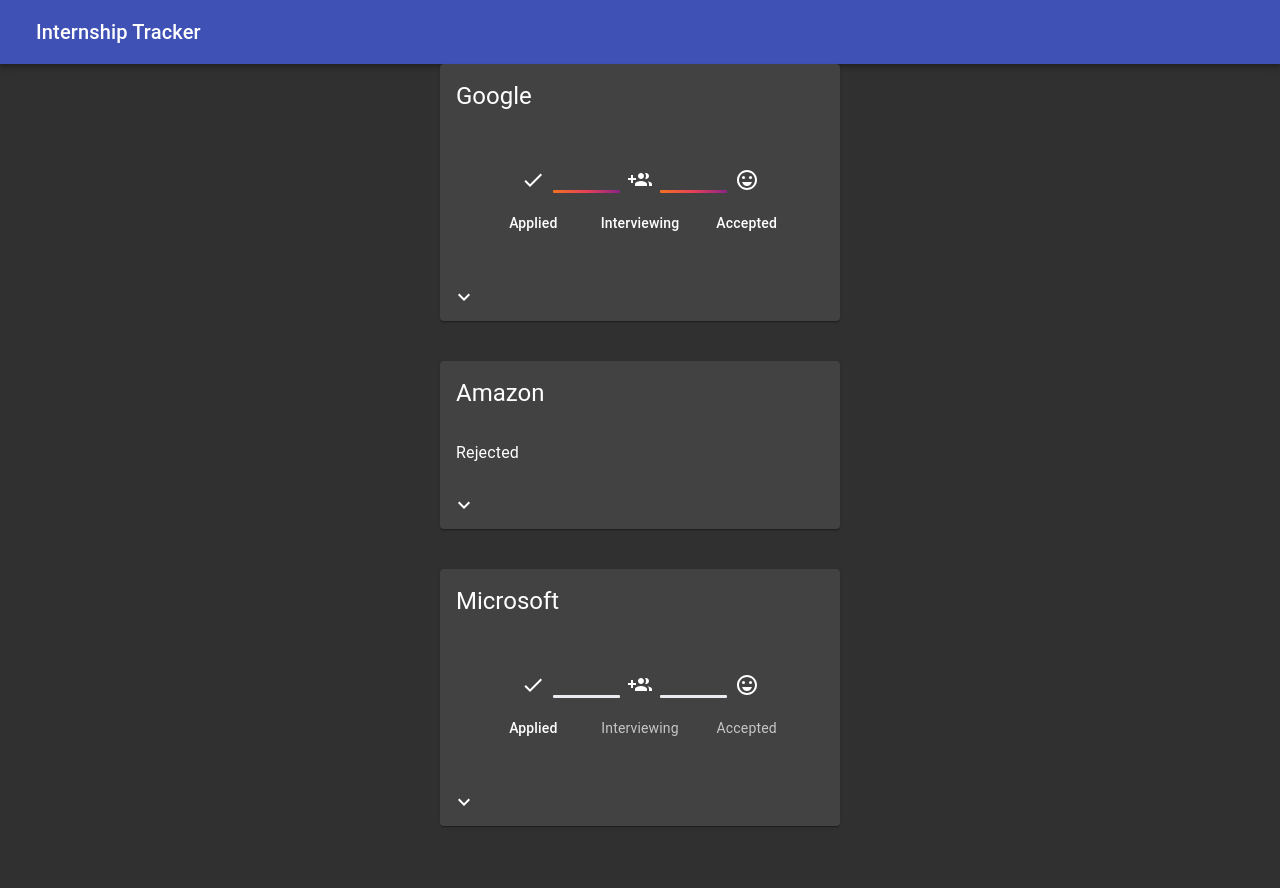
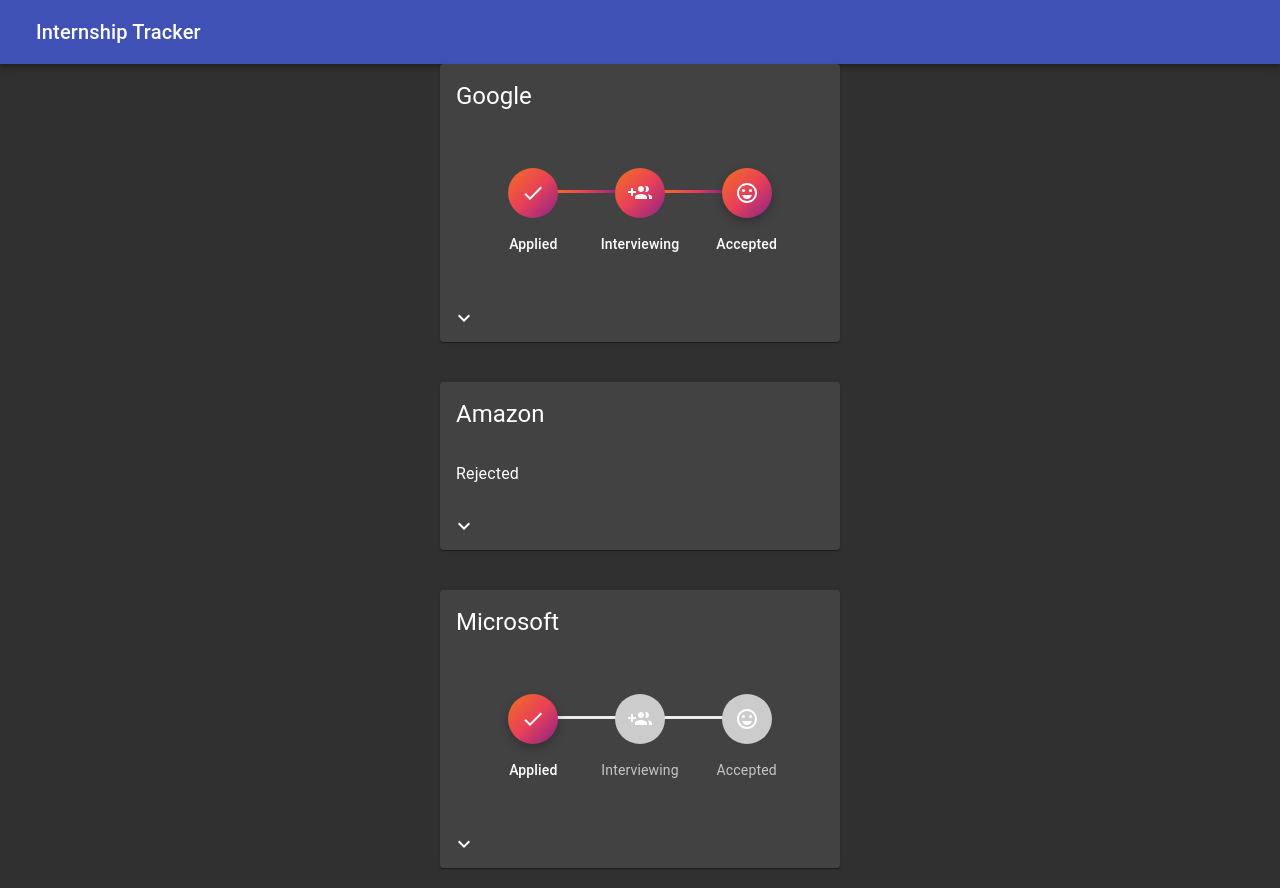
Before and after one commit to bryanjlim/internship-tracker, a React (Create React App) app: page / in a window 1280 px wide. Before the commit the page ends 846 px from the top, so only its background shows below. Built offline with nearby package versions, Linux system fonts and the light colour scheme; no server answers; the HTML template or start-up script is replaced by a standard one.

Commit message:
Fix custom steps

```diff
--- a/src/MainContainer/Email/Email.js
+++ b/src/MainContainer/Email/Email.js
@@ -12,7 +12,6 @@
 import IconButton from "@material-ui/core/IconButton";
 import ExpandMoreIcon from "@material-ui/icons/ExpandMore";
 import purple from "@material-ui/core/colors/purple";
-import PropTypes from "prop-types";
 import { makeStyles } from "@material-ui/core/styles";
 import Stepper from "@material-ui/core/Stepper";
 import Step from "@material-ui/core/Step";
@@ -74,7 +73,7 @@
   }
 });
 
-const useColorlibStepIconStyles = theme => ({
+const useColorlibStepIconStyles = makeStyles({
   root: {
     backgroundColor: "#ccc",
     zIndex: 1,
@@ -106,37 +105,18 @@
     2: <GroupAddIcon />,
     3: <SentimentVerySatisfiedIcon />
   };
-  let elementClass = classes.root;
-  console.log("Without additions");
-  console.log(elementClass);
-  if (active) {
-    elementClass = _.merge(classes.root, classes.active);
-  } else if (completed) {
-    elementClass = _.merge(classes.root, classes.completed);
-  }
-  console.log("With additions");
-  console.log(elementClass);
-  return <div className={elementClass}>{icons[String(props.icon)]}</div>;
+
+  return (
+    <div
+      className={clsx(classes.root, {
+        [classes.active]: active,
+        [classes.completed]: completed
+      })}
+    >
+      {icons[String(props.icon)]}
+    </div>
+  );
 }
-
-ColorlibStepIcon.propTypes = {
-  active: PropTypes.bool,
-  completed: PropTypes.bool,
-  icon: PropTypes.node
-};
-
-const useStyles = makeStyles(theme => ({
-  root: {
-    width: "90%"
-  },
-  button: {
-    marginRight: theme.spacing(1)
-  },
-  instructions: {
-    marginTop: theme.spacing(1),
-    marginBottom: theme.spacing(1)
-  }
-}));
 
 function getSteps() {
   return ["Applied", "Interviewing", "Accepted"];
```
